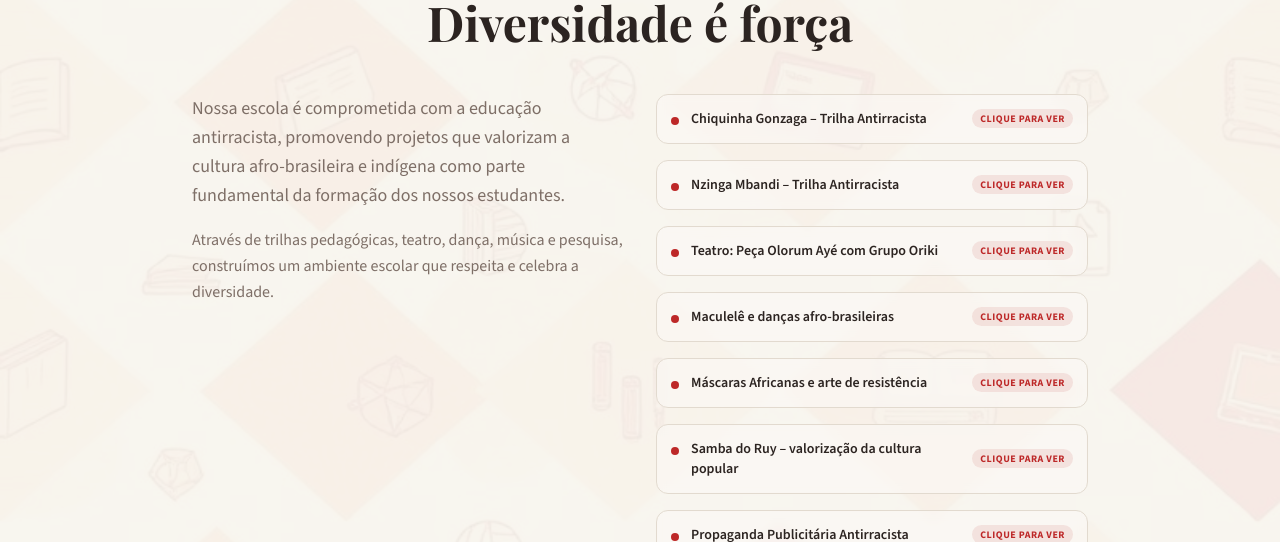
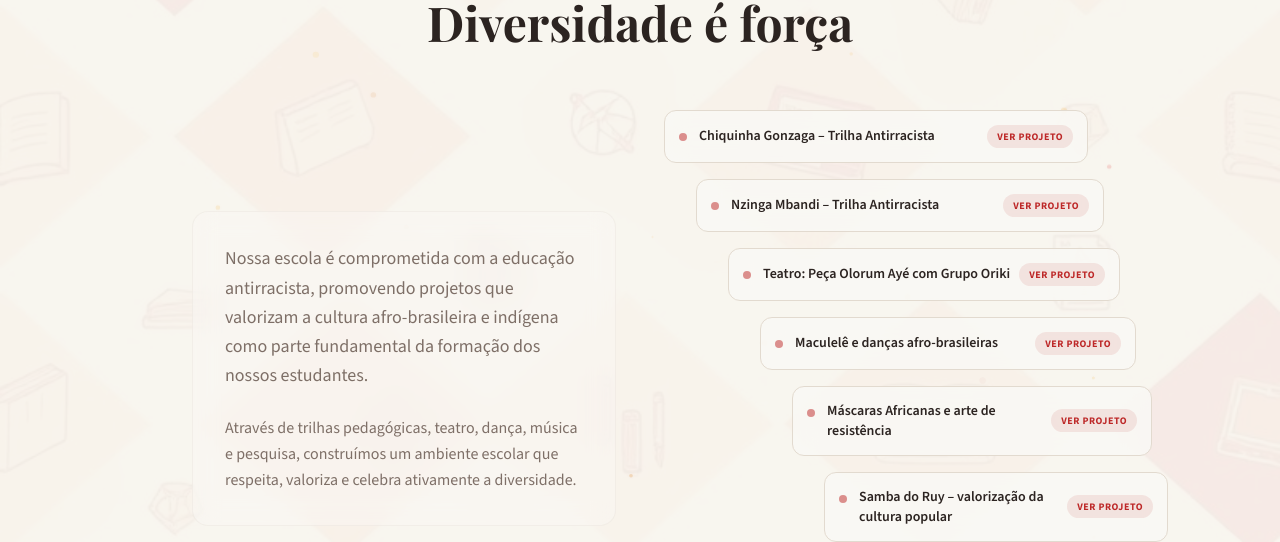
Before and after one commit to JuMariane/Ruy-rodriguez-2.0, a React (Vite) app: page / in a window 1280 px wide. Shown: the part 5958-6500 px from the top of the page. Built offline with nearby package versions, Linux system fonts and the light colour scheme; no server answers; the database is empty; the HTML template or start-up script is replaced by a standard one; a web font is replaced by a local one.

Commit message:
style AntiracistSection topics diagonally and add floating warm particles background

```diff
--- a/src/components/AntiracistSection.tsx
+++ b/src/components/AntiracistSection.tsx
@@ -1,4 +1,4 @@
-import { useState } from "react";
+import { useState, useEffect, useRef } from "react";
 import { motion } from "framer-motion";
 import patternBg from "@/assets/pattern-bg.jpg";
 import ProjectDetailsModal, { ProjectDetails } from "./ProjectDetailsModal";
@@ -158,9 +158,135 @@ const itemsWithDetails: Record<string, ProjectDetails> = {
     originalUrl: "https://escolaruyrodriguez.wordpress.com/educacao-antirracista/"
   }
 };
+const AntiracistParticles = () => {
+  const canvasRef = useRef<HTMLCanvasElement>(null);
+
+  useEffect(() => {
+    const canvas = canvasRef.current;
+    if (!canvas) return;
+    const ctx = canvas.getContext("2d");
+    if (!ctx) return;
+
+    let animationFrameId: number;
+    let width = (canvas.width = canvas.offsetWidth);
+    let height = (canvas.height = canvas.offsetHeight);
+
+    const handleResize = () => {
+      if (!canvas) return;
+      width = canvas.width = canvas.offsetWidth;
+      height = canvas.height = canvas.offsetHeight;
+    };
+    window.addEventListener("resize", handleResize);
+
+    const particles: Array<{
+      x: number;
+      y: number;
+      size: number;
+      speedY: number;
+      speedX: number;
+      opacity: number;
+      color: string;
+    }> = [];
+
+    const colors = [
+      "rgba(217, 119, 6, 0.35)",  // amber-600
+      "rgba(185, 28, 28, 0.25)",  // red-700
+      "rgba(245, 158, 11, 0.3)",  // amber-500
+      "rgba(220, 38, 38, 0.25)",  // red-600
+      "rgba(251, 191, 36, 0.2)",  // amber-400
+    ];
+
+    for (let i = 0; i < 40; i++) {
+      particles.push({
+        x: Math.random() * width,
+        y: Math.random() * height,
+        size: Math.random() * 3 + 1,
+        speedY: -(Math.random() * 0.3 + 0.1),
+        speedX: Math.random() * 0.2 - 0.1,
+        opacity: Math.random() * 0.5 + 0.1,
+        color: colors[Math.floor(Math.random() * colors.length)],
+      });
+    }
+
+    const mouse = { x: null as number | null, y: null as number | null, radius: 100 };
+
+    const handleMouseMove = (e: MouseEvent) => {
+      const rect = canvas.getBoundingClientRect();
+      mouse.x = e.clientX - rect.left;
+      mouse.y = e.clientY - rect.top;
+    };
+
+    const handleMouseLeave = () => {
+      mouse.x = null;
+      mouse.y = null;
+    };
+
+    window.addEventListener("mousemove", handleMouseMove);
+    window.addEventListener("mouseleave", handleMouseLeave);
+
+    const animate = () => {
+      ctx.clearRect(0, 0, width, height);
+
+      for (let i = 0; i < particles.length; i++) {
+        const p = particles[i];
+        p.y += p.speedY;
+        p.x += p.speedX;
+
+        // Wrap edges
+        if (p.y < -10) {
+          p.y = height + 10;
+          p.x = Math.random() * width;
+        }
+        if (p.x < -10 || p.x > width + 10) {
+          p.speedX = -p.speedX;
+        }
+
+        // Mouse interaction (repulsion)
+        if (mouse.x !== null && mouse.y !== null) {
+          const dx = p.x - mouse.x;
+          const dy = p.y - mouse.y;
+          const distance = Math.sqrt(dx * dx + dy * dy);
+          if (distance < mouse.radius) {
+            const force = (mouse.radius - distance) / mouse.radius;
+            p.x += (dx / distance) * force * 2;
+            p.y += (dy / distance) * force * 2;
+          }
+        }
+
+        ctx.beginPath();
+        ctx.arc(p.x, p.y, p.size, 0, Math.PI * 2);
+        ctx.fillStyle = p.color;
+        ctx.globalAlpha = p.opacity;
+        ctx.shadowBlur = 4;
+        ctx.shadowColor = p.color;
+        ctx.fill();
+      }
+      animationFrameId = requestAnimationFrame(animate);
+    };
+
+    animate();
+
+    return () => {
+      window.removeEventListener("resize", handleResize);
+      window.removeEventListener("mousemove", handleMouseMove);
+      window.removeEventListener("mouseleave", handleMouseLeave);
+      cancelAnimationFrame(animationFrameId);
+    };
+  }, []);
+
+  return <canvas ref={canvasRef} className="absolute inset-0 w-full h-full pointer-events-none z-0" />;
+};
 
 const AntiracistSection = () => {
   const [selectedProject, setSelectedProject] = useState<ProjectDetails | null>(null);
+  const [isMobile, setIsMobile] = useState(false);
+
+  useEffect(() => {
+    const checkMobile = () => setIsMobile(window.innerWidth < 768);
+    checkMobile();
+    window.addEventListener("resize", checkMobile);
+    return () => window.removeEventListener("resize", checkMobile);
+  }, []);
 
   const items = [
     "Chiquinha Gonzaga – Trilha Antirracista",
@@ -173,11 +299,14 @@ const AntiracistSection = () => {
   ];
 
   return (
-    <section id="antirracista" className="py-24 relative overflow-hidden">
+    <section id="antirracista" className="py-24 relative overflow-hidden bg-background">
       {/* Pattern background */}
-      <div className="absolute inset-0 opacity-[0.06]">
+      <div className="absolute inset-0 opacity-[0.05] pointer-events-none">
         <img src={patternBg} alt="" className="w-full h-full object-cover" />
       </div>
+
+      {/* Warm Floating Particles */}
+      <AntiracistParticles />
 
       <div className="container mx-auto px-4 relative z-10">
         <motion.div
@@ -187,7 +316,7 @@ const AntiracistSection = () => {
           transition={{ duration: 0.6 }}
           className="max-w-4xl mx-auto"
         >
-          <div className="text-center mb-12">
+          <div className="text-center mb-16">
             <span className="text-sm font-semibold tracking-widest uppercase text-primary mb-2 block">
               Educação Antirracista
             </span>
@@ -196,13 +325,13 @@ const AntiracistSection = () => {
             </h2>
           </div>
 
-          <div className="grid md:grid-cols-2 gap-8">
+          <div className="grid md:grid-cols-2 gap-12 items-center">
             <motion.div
-              initial={{ opacity: 0, x: -20 }}
+              initial={{ opacity: 0, x: -25 }}
               whileInView={{ opacity: 1, x: 0 }}
               viewport={{ once: true }}
-              transition={{ duration: 0.5, delay: 0.2 }}
-              className="space-y-4"
+              transition={{ duration: 0.6, delay: 0.1 }}
+              className="space-y-6 bg-card/40 border border-border/30 p-6 md:p-8 rounded-2xl backdrop-blur-md"
             >
               <p className="text-muted-foreground font-body text-lg leading-relaxed">
                 Nossa escola é comprometida com a educação antirracista, promovendo projetos
@@ -211,47 +340,54 @@ const AntiracistSection = () => {
               </p>
               <p className="text-muted-foreground font-body leading-relaxed">
                 Através de trilhas pedagógicas, teatro, dança, música e pesquisa,
-                construímos um ambiente escolar que respeita e celebra a diversidade.
+                construímos um ambiente escolar que respeita, valoriza e celebra ativamente a diversidade.
               </p>
             </motion.div>
 
             <motion.div
-              initial={{ opacity: 0, x: 20 }}
+              initial={{ opacity: 0, x: 25 }}
               whileInView={{ opacity: 1, x: 0 }}
               viewport={{ once: true }}
-              transition={{ duration: 0.5, delay: 0.3 }}
-              className="space-y-4"
+              transition={{ duration: 0.6, delay: 0.2 }}
+              className="space-y-4 relative"
             >
               {items.map((item, i) => {
                 const projectDetails = itemsWithDetails[item];
                 const isClickable = !!projectDetails;
 
                 return (
-                  <div
+                  <motion.div
                     key={i}
+                    initial={{ opacity: 0, x: isMobile ? 0 : 30 }}
+                    whileInView={{ opacity: 1, x: isMobile ? 0 : i * 16 }}
+                    viewport={{ once: true }}
+                    transition={{ duration: 0.5, delay: i * 0.08 }}
                     onClick={() => {
                       if (isClickable) {
                         setSelectedProject(projectDetails);
                       }
                     }}
-                    className={`flex items-start gap-3 p-3.5 rounded-xl bg-card/65 backdrop-blur-sm border transition-all duration-300 ${
+                    style={{
+                      marginLeft: isMobile ? "0px" : `${i * 16}px`,
+                    }}
+                    className={`flex items-start gap-3 p-3.5 rounded-xl bg-card/85 backdrop-blur-md border transition-all duration-300 ${
                       isClickable
-                        ? "cursor-pointer border-border hover:border-primary/45 hover:bg-primary/5 hover:translate-x-1 hover:shadow-soft"
+                        ? "cursor-pointer border-border hover:border-primary/55 hover:bg-primary/5 hover:scale-[1.02] hover:shadow-soft"
                         : "border-border/60 opacity-80"
                     }`}
                   >
-                    <div className={`w-2 h-2 rounded-full mt-2 shrink-0 ${isClickable ? "bg-primary" : "bg-muted-foreground/60"}`} />
+                    <div className={`w-2 h-2 rounded-full mt-2 shrink-0 ${isClickable ? "bg-primary animate-pulse" : "bg-muted-foreground/60"}`} />
                     <div className="flex-1 flex justify-between items-center gap-2">
                       <span className={`text-sm font-body ${isClickable ? "text-foreground font-semibold" : "text-muted-foreground"}`}>
                         {item}
                       </span>
                       {isClickable && (
-                        <span className="text-[10px] text-primary font-bold uppercase tracking-wider bg-primary/10 px-2 py-0.5 rounded-full shrink-0">
-                          Clique para Ver
+                        <span className="text-[10px] text-primary font-bold uppercase tracking-wider bg-primary/10 px-2.5 py-1 rounded-full shrink-0">
+                          Ver projeto
                         </span>
                       )}
                     </div>
-                  </div>
+                  </motion.div>
                 );
               })}
             </motion.div>
```
